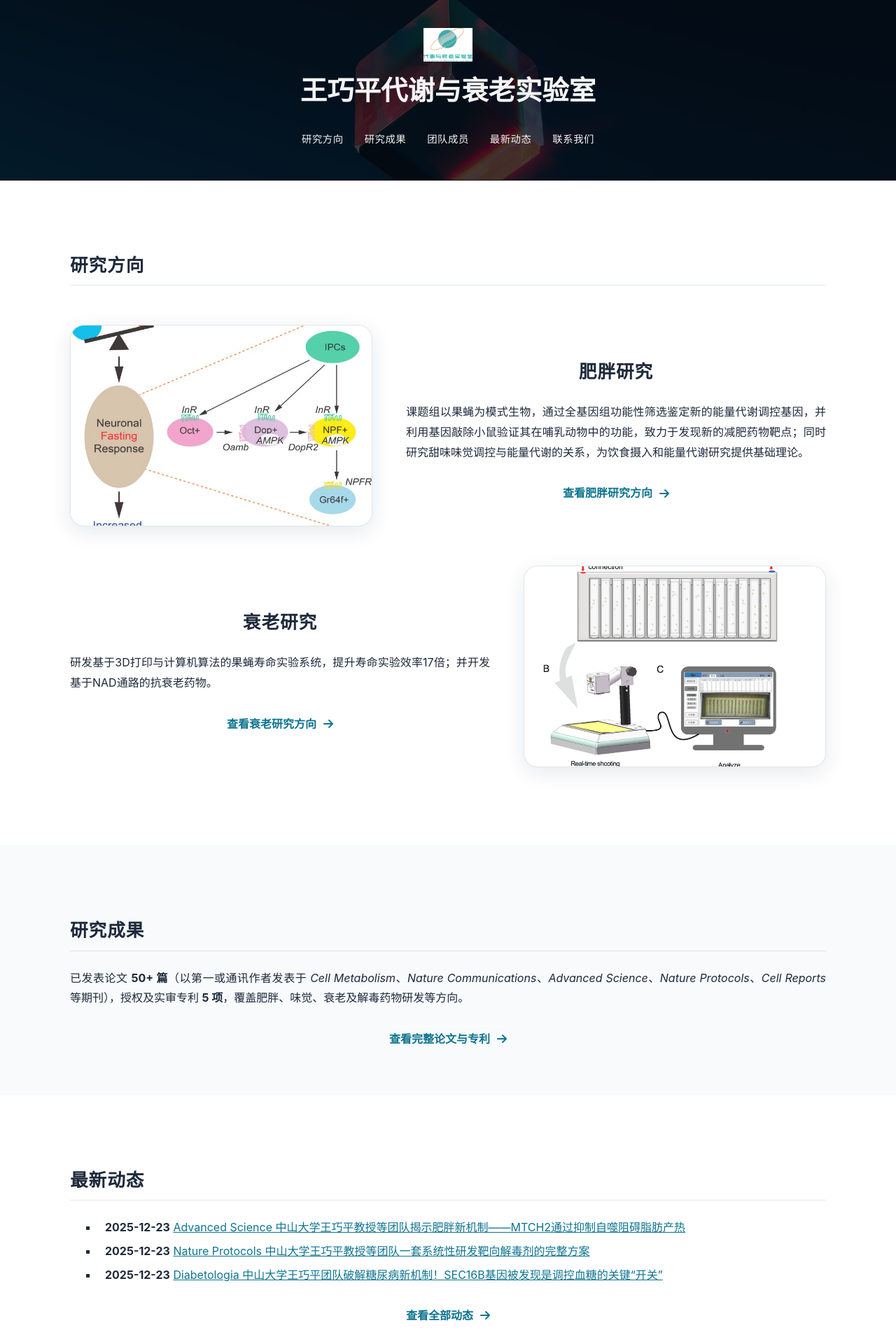
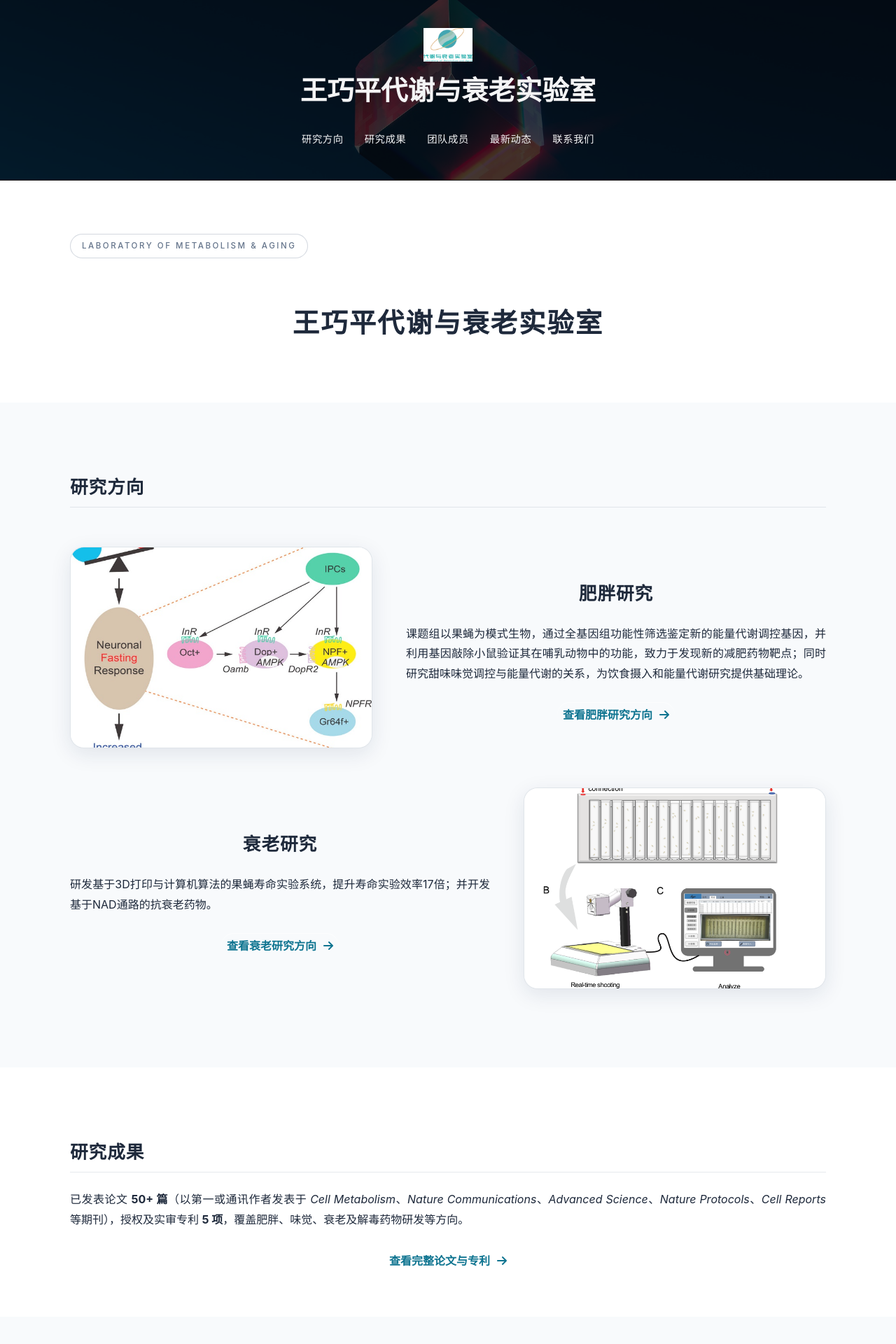
Before and after one commit to wangseeker/wangqp-lab, a Jekyll site: the page built from index.md, in a window 1280 px wide. Shown: the top 1920 px of the page at 70% size. Built offline with Jekyll 4.4.1, drawn with Linux system fonts in a browser that asks for light colours; a style sheet for code colours, icons or effects is not loaded.

Commit message:
改进剩余 3 项设计不足： 4. 长列表升级：动态改时间线式（日期节点+连接线），论文条目 hover 高亮+左边界线 5. 首页 hero 仪式感：eyebrow 徽章 + 恢复 H1 标题 6. 字体个性：标题引入 Space Grotesk（拉丁，jsdelivr CDN，swap 回退系统栈不乱码）

```diff
--- a/_includes/fonts.html
+++ b/_includes/fonts.html
@@ -9,6 +9,10 @@
   }
 </style>
 
+<!-- 标题拉丁字体 Space Grotesk（jsdelivr CDN，font-display: swap，失败自动回退系统栈不乱码） -->
+<link href="https://cdn.jsdelivr.net/npm/@fontsource/space-grotesk@5/600.css" rel="stylesheet">
+<link href="https://cdn.jsdelivr.net/npm/@fontsource/space-grotesk@5/700.css" rel="stylesheet">
+
 <!-- Font Awesome icons (国内 CDN: bootcdn，替代被墙的 use.fontawesome.com) -->
 <link
   href="https://cdn.bootcdn.net/ajax/libs/font-awesome/6.7.0/css/all.min.css"
--- a/index.md
+++ b/index.md
@@ -1,5 +1,11 @@
 ---
 ---
+
+<span class="eyebrow">Laboratory of Metabolism &amp; Aging</span>
+
+# 王巧平代谢与衰老实验室
+
+{% include section.html %}
 
 ## 研究方向
 
--- a/styles/-theme.scss
+++ b/styles/-theme.scss
@@ -63,8 +63,8 @@
 
 :root {
   // Typography — 系统字体栈（避免被墙的 web 字体）
-  --title: -apple-system, BlinkMacSystemFont, "PingFang SC", "Hiragino Sans GB", "Microsoft YaHei", "Segoe UI", sans-serif;
-  --heading: -apple-system, BlinkMacSystemFont, "PingFang SC", "Hiragino Sans GB", "Microsoft YaHei", "Segoe UI", sans-serif;
+  --title: "Space Grotesk", -apple-system, BlinkMacSystemFont, "PingFang SC", "Hiragino Sans GB", "Microsoft YaHei", "Segoe UI", sans-serif;
+  --heading: "Space Grotesk", -apple-system, BlinkMacSystemFont, "PingFang SC", "Hiragino Sans GB", "Microsoft YaHei", "Segoe UI", sans-serif;
   --body: -apple-system, BlinkMacSystemFont, "PingFang SC", "Hiragino Sans GB", "Microsoft YaHei", "Segoe UI", sans-serif;
   --code: ui-monospace, "SF Mono", Menlo, Consolas, monospace;
 
--- a/styles/util.scss
+++ b/styles/util.scss
@@ -56,3 +56,79 @@
     transition: none;
   }
 }
+
+/* ===== 设计增强：eyebrow / 动态时间线 / 论文条目 ===== */
+
+/* 首页 eyebrow 徽章 */
+.eyebrow {
+  display: inline-block;
+  margin: 0 auto 12px;
+  padding: 6px 16px;
+  border-radius: 999px;
+  border: 1px solid var(--hairline-strong);
+  background: var(--glass);
+  font-size: 0.72rem;
+  letter-spacing: 0.22em;
+  text-transform: uppercase;
+  color: var(--text-muted);
+  font-weight: var(--medium);
+}
+
+/* 最新动态：时间线列表 */
+.news-list {
+  list-style: none;
+  padding: 0;
+  margin: 32px auto;
+  max-width: 760px;
+  text-align: left;
+}
+
+.news-list li {
+  position: relative;
+  padding: 14px 0 14px 32px;
+  border-left: 1px solid var(--hairline);
+}
+
+.news-list li::before {
+  content: "";
+  position: absolute;
+  left: -4px;
+  top: 21px;
+  width: 7px;
+  height: 7px;
+  border-radius: 50%;
+  background: var(--primary);
+  box-shadow: 0 0 8px var(--primary-glow);
+}
+
+.news-list li strong {
+  color: var(--text-muted);
+  font-weight: var(--medium);
+  font-size: 0.88rem;
+  margin-right: 10px;
+  white-space: nowrap;
+}
+
+.news-list li a {
+  color: var(--text);
+  text-decoration: none;
+  transition: color var(--transition-fast);
+}
+
+.news-list li a:hover {
+  color: var(--primary);
+}
+
+/* 论文条目：hover 高亮 + 左边界线 */
+.pub-list p {
+  padding: 12px 16px;
+  margin: 0;
+  border-left: 2px solid transparent;
+  border-radius: 0 8px 8px 0;
+  transition: background var(--transition-fast), border-color var(--transition-fast);
+}
+
+.pub-list p:hover {
+  background: var(--glass);
+  border-left-color: var(--primary);
+}
```
Also changed, not shown: cv/index.md (+17 -0 lines), publications/index.md (+12 -0 lines).
